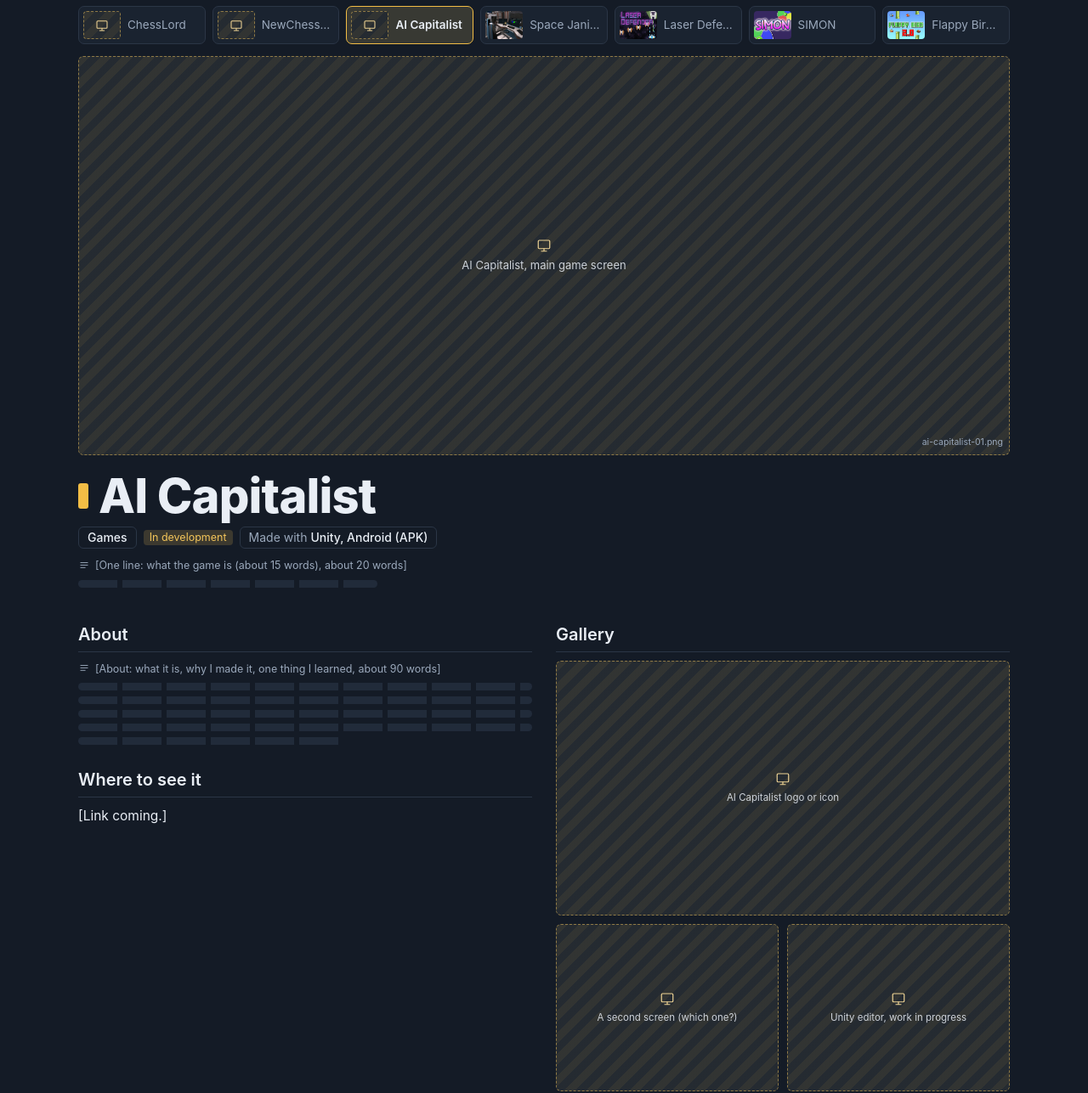
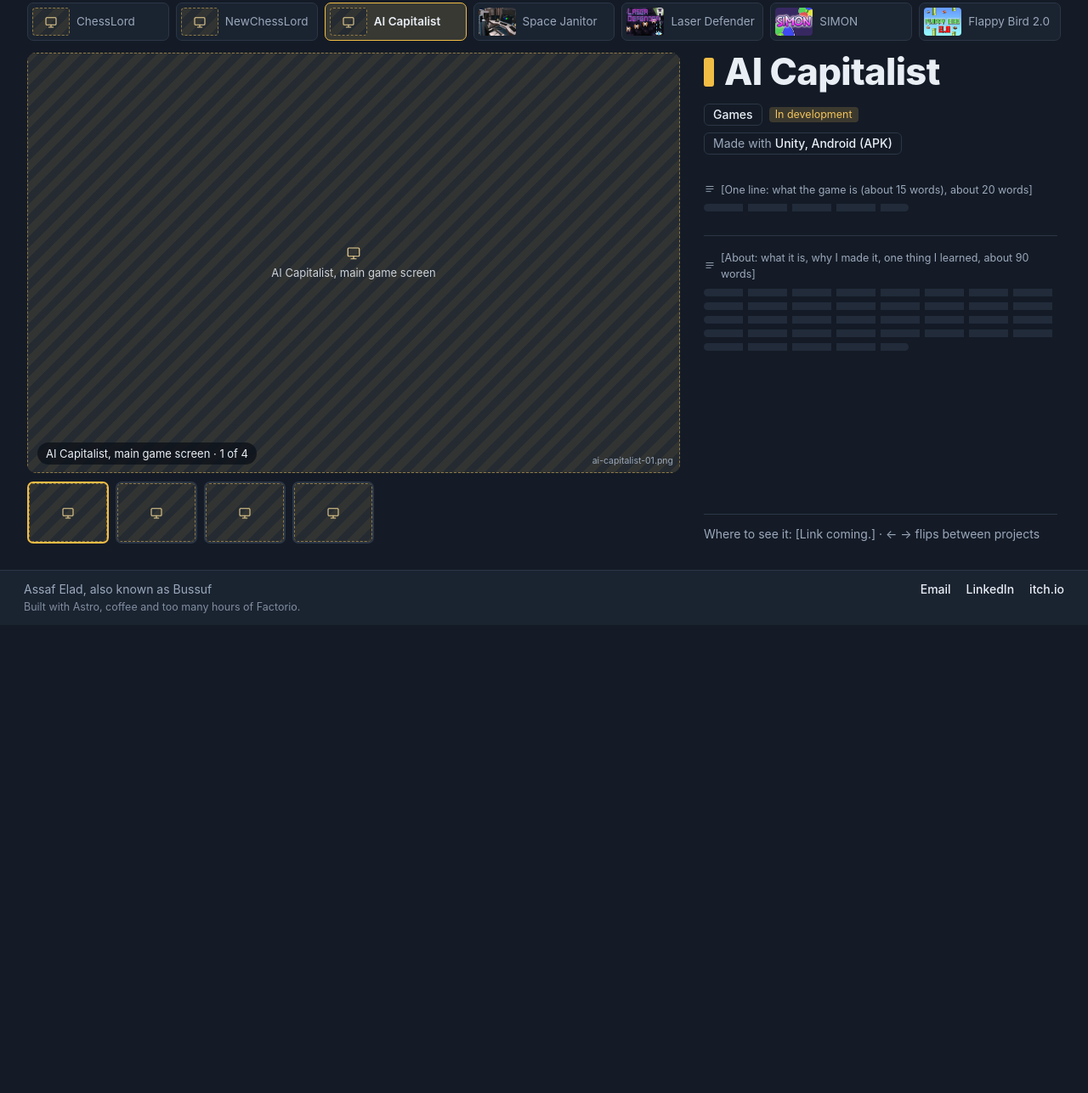
Before and after one commit to Bussuf/assafelad-site, an Astro site: page /games/ai-capitalist in a window 1280 px wide. Shown: the part 64-1351 px from the top of the page at 85% size. After the commit the page ends 800 px from the top, so only its background shows below. Built offline with nearby package versions, Linux system fonts and the light colour scheme; Astro itself is replaced by a stand-in of ours.

Commit message:
feat(#11): one screen on desktop - project page with image viewer and info column, compact home, content up to 1440px

```diff
--- a/src/components/Footer.astro
+++ b/src/components/Footer.astro
@@ -7,7 +7,7 @@ const links = [
 ---
 
 <footer class="border-t border-rule bg-raise">
-  <div class="mx-auto flex max-w-6xl flex-wrap justify-between gap-2.5 px-4 py-[18px] text-sm text-soft nav:px-7">
+  <div class="mx-auto flex max-w-[1440px] flex-wrap justify-between gap-2.5 px-4 py-3 text-sm text-soft nav:px-7">
     <span>
       Assaf Elad, also known as Bussuf<br />
       <small class="text-[12.5px] opacity-80">Built with Astro, coffee and too many hours of Factorio.</small>
--- a/src/components/Header.astro
+++ b/src/components/Header.astro
@@ -16,7 +16,7 @@ const tool =
 ---
 
 <div class="site-top sticky top-0 z-10 border-b border-rule bg-paper/90 backdrop-blur-md transition-shadow">
-  <header class="site-header mx-auto flex max-w-6xl flex-wrap items-center justify-between gap-3 px-4 py-3.5 transition-[padding] nav:px-7">
+  <header class="site-header mx-auto flex max-w-[1440px] flex-wrap items-center justify-between gap-3 px-4 py-3 transition-[padding] nav:px-7">
     <a href="/" class="k-home flex items-center gap-2.5 text-lg font-bold text-ink" data-sound="chord" data-nav="home">
       <i class="inline-block size-4 rounded bg-door" aria-hidden="true"></i>Assaf Elad
     </a>
--- a/src/components/home/Banner.astro
+++ b/src/components/home/Banner.astro
@@ -8,7 +8,7 @@ const words = JSON.stringify(BANNER.map(({ word, color, caption }) => ({ word, c
 ---
 
 <section
-  class="banner grid items-center gap-[18px] pt-[26px] pb-[22px] nav:grid-cols-[minmax(0,1.05fr)_minmax(0,1fr)] nav:gap-7 nav:pt-10 nav:pb-[34px]"
+  class="banner grid items-center gap-[18px] pt-[26px] pb-[22px] nav:grid-cols-[minmax(0,1fr)_auto] nav:gap-10 nav:pt-6 nav:pb-6"
   data-banner
   data-words={words}
   data-ms={WORD_MS}
@@ -98,6 +98,15 @@ const words = JSON.stringify(BANNER.map(({ word, color, caption }) => ({ word, c
     aspect-ratio: 3 / 2;
   }
   .collage > :global(.ph) { aspect-ratio: auto; height: 100%; min-height: 0; }
+  /* computer: the collage's height is capped so the banner and the doors fit one screen (#11) */
+  @media (min-width: 43.75rem) {
+    .collage {
+      --h: clamp(240px, calc(100dvh - 520px), 360px);
+      height: var(--h);
+      width: calc(var(--h) * 1.5);
+      aspect-ratio: auto;
+    }
+  }
   .collage > :global(.ph:first-child) { grid-row: span 2; }
   .collage.swap > :global(.ph:nth-child(1)) { animation: a-pop 0.55s cubic-bezier(0.2, 0.8, 0.2, 1) both; }
   .collage.swap > :global(.ph:nth-child(2)) { animation: a-right 0.55s 0.08s cubic-bezier(0.2, 0.8, 0.2, 1) both; }
--- /dev/null
+++ b/src/components/project/Gallery.astro
@@ -0,0 +1,95 @@
+---
+import { Image } from 'astro:assets';
+import Placeholder from '../Placeholder.astro';
+import { findImage } from '../../lib/images';
+import type { Project } from '../../lib/projects';
+
+/* One big image and a row of thumbnails under it: a thumbnail swaps the big image in place, no scrolling.
+   The big image is shown whole (contain) on a blurred copy of itself, so any shape fits. */
+interface Props {
+  project: Project;
+  class?: string;
+}
+
+const { project, class: className } = Astro.props;
+const shots = [project.data.hero, ...project.data.gallery].slice(0, 6);
+---
+
+<section class:list={['viewer', className]} aria-label="Gallery" data-viewer>
+  <div class="stage">
+    {
+      shots.map((s, i) => {
+        const img = findImage(s.file);
+        return (
+          <figure class="slide" data-slide={i} hidden={i !== 0}>
+            {img ? (
+              <>
+                <Image src={img} alt="" width={Math.min(1280, img.width)} class="bg" aria-hidden="true" loading={i === 0 ? 'eager' : 'lazy'} />
+                <Image src={img} alt={s.caption} width={Math.min(1280, img.width)} class="fg" loading={i === 0 ? 'eager' : 'lazy'} />
+              </>
+            ) : (
+              <Placeholder caption={s.caption} file={s.file} kind={s.kind} ratio="16:9" class="fill" />
+            )}
+            <figcaption>{s.caption} · {i + 1} of {shots.length}</figcaption>
+          </figure>
+        );
+      })
+    }
+  </div>
+  {
+    shots.length > 1 && (
+      <div class="thumbs" role="group" aria-label="Choose an image">
+        {shots.map((s, i) => (
+          <button type="button" class="thumb" data-show={i} aria-pressed={i === 0 ? 'true' : 'false'} aria-label={s.caption}>
+            <Placeholder caption={s.caption} file={s.file} kind={s.kind} ratio="4:3" size="tiny" />
+          </button>
+        ))}
+      </div>
+    )
+  }
+</section>
+
+<style>
+  .viewer { display: flex; flex-direction: column; gap: 10px; min-height: 0; }
+  .stage { position: relative; flex: 1; min-height: 260px; aspect-ratio: 16 / 10; border-radius: 10px; overflow: hidden; background: #0d121a; }
+  /* desktop: the stage takes the height that is left, so the page fits one screen */
+  @media (min-width: 43.75rem) {
+    .stage { aspect-ratio: auto; }
+  }
+  .slide { position: absolute; inset: 0; margin: 0; }
+  .slide :global(img) { position: absolute; inset: 0; width: 100%; height: 100%; display: block; }
+  .slide :global(img.bg) { object-fit: cover; filter: blur(26px) brightness(0.4); transform: scale(1.2); }
+  .slide :global(img.fg) { object-fit: contain; }
+  .slide :global(.fill) { position: absolute; inset: 0; aspect-ratio: auto; height: 100%; }
+  figcaption {
+    position: absolute;
+    left: 12px;
+    bottom: 10px;
+    padding: 3px 10px;
+    border-radius: 999px;
+    background: rgb(13 18 26 / 0.8);
+    color: #e9eef5;
+    font-size: 13px;
+  }
+  .thumbs { display: grid; grid-template-columns: repeat(6, minmax(0, 96px)); gap: 8px; }
+  .thumb { padding: 0; border: 2px solid var(--rule); border-radius: 7px; overflow: hidden; background: #0d121a; }
+  .thumb[aria-pressed='true'] { border-color: var(--c); }
+  @media (hover: hover) and (pointer: fine) {
+    .thumb:hover { border-color: var(--c); }
+  }
+  @media (max-width: 43.74rem) {
+    .thumbs { grid-template-columns: repeat(4, minmax(0, 1fr)); }
+  }
+</style>
+
+<script>
+  /* Delegated, so it works after every page swap. */
+  document.addEventListener('click', (e) => {
+    const btn = (e.target as Element).closest<HTMLElement>('[data-viewer] [data-show]');
+    if (!btn) return;
+    const viewer = btn.closest('[data-viewer]')!;
+    const n = btn.dataset.show;
+    viewer.querySelectorAll<HTMLElement>('[data-slide]').forEach((s) => (s.hidden = s.dataset.slide !== n));
+    viewer.querySelectorAll('[data-show]').forEach((b) => b.setAttribute('aria-pressed', String(b === btn)));
+  });
+</script>
--- a/src/layouts/Base.astro
+++ b/src/layouts/Base.astro
@@ -55,7 +55,7 @@ const pageTitle = current === 'home' ? title : `${title} | Assaf Elad`;
       data-sound="none">Skip to content</a
     >
     <Header current={current} />
-    <main id="main" class="mx-auto w-full max-w-6xl flex-1 px-4 pb-28 nav:px-7 nav:pb-10">
+    <main id="main" class="mx-auto w-full max-w-[1440px] flex-1 px-4 pb-28 nav:px-8 nav:pb-6">
       <slot />
     </main>
     <Footer />
--- a/src/pages/[door]/[slug].astro
+++ b/src/pages/[door]/[slug].astro
@@ -2,15 +2,13 @@
 import type { GetStaticPaths } from 'astro';
 import { render } from 'astro:content';
 import Base from '../../layouts/Base.astro';
-import Placeholder from '../../components/Placeholder.astro';
 import TextTodo from '../../components/TextTodo.astro';
-import ProjectCard from '../../components/door/ProjectCard.astro';
 import PlayButton from '../../components/project/PlayButton.astro';
 import GameWindow from '../../components/project/GameWindow.astro';
 import ProjectSwitcher from '../../components/project/ProjectSwitcher.astro';
+import Gallery from '../../components/project/Gallery.astro';
 import { DOORS } from '../../data/home';
 import { allProjects, langOf, type Project } from '../../lib/projects';
-import { isTall } from '../../lib/images';
 
 export const getStaticPaths = (async () => {
   const projects = await allProjects();
@@ -27,8 +25,7 @@ interface Props {
 }
 
 const { project, siblings } = Astro.props;
-const related = siblings.filter((p) => p.id !== project.id);
-const { name, door, status, state, made, summary, summaryTodo, link, hero, gallery } = project.data;
+const { name, door, status, state, made, summary, summaryTodo, link } = project.data;
 const doorInfo = DOORS.find((d) => d.key === door)!;
 const music = door === 'music';
 const { Content } = await render(project);
@@ -36,92 +33,57 @@ const hasAbout = !!project.body?.trim();
 const aboutTodo = music
   ? { what: 'About: what it is, who it is for, how to join', words: 70 }
   : { what: 'About: what it is, why I made it, one thing I learned', words: 90 };
-const motions = ['right', 'pop', 'drop', 'up'];
-// Phone games (screenshots taller than wide): three tall cells side by side instead of wide ones.
-const tallGallery = gallery.length > 0 && gallery.every((g) => isTall(g.file));
 ---
 
+<!-- Version A (his pick, #11): on a computer the page fits one screen - the gallery viewer on the left takes the
+     height that is left, the information sits in a column on the right. On a phone they stack. -->
 <Base title={name} description={summary ?? `${name}: ${status}`}>
-  <div class={`k-${door} pb-10`}>
+  <div class={`k-${door} project`}>
     <ProjectSwitcher project={project} items={siblings} />
-    <div class="mt-3.5" data-a="zoom" style="--d:40ms">
-      <Placeholder caption={hero.caption} file={hero.file} kind={hero.kind} ratio="21:9" />
-    </div>
 
-    <div class="mt-[18px] mb-1.5 flex flex-wrap items-center justify-between gap-3">
-      <h1
-        class="m-0 flex items-center gap-3 text-[clamp(34px,6vw,56px)] leading-[1.08] font-extrabold tracking-[-0.015em] text-balance"
-        data-a="left"
-        style="--d:140ms"
-      >
-        <span class="h-[30px] w-3 flex-none rounded-[3px] bg-door" aria-hidden="true"></span>
-        <bdi lang={langOf(name)}>{name}</bdi>
-      </h1>
-      <span class="flex flex-wrap gap-2" data-a="pop" style="--d:280ms">
-        <PlayButton project={project} />
-        <PlayButton project={project} variant="demo" />
-      </span>
-    </div>
+    <div class="layout">
+      <Gallery project={project} class="gal" />
 
-    <div class="mt-1.5 mb-2.5 flex flex-wrap gap-2 text-sm" data-a="up" style="--d:220ms">
-      <a href={doorInfo.href} class="rounded-md border border-rule px-2.5 py-0.5 font-medium text-ink">{doorInfo.title}</a>
-      <span class:list={['st self-center', state]}>{status}</span>
-      <span class="rounded-md border border-rule px-2.5 py-0.5 text-soft">Made with <b class="font-medium text-ink">{made}</b></span>
-    </div>
+      <aside class="info" data-a="right" style="--d:120ms">
+        <div class="flex items-center gap-3">
+          <span class="h-[34px] w-3 flex-none rounded-[3px] bg-door" aria-hidden="true"></span>
+          <h1 class="m-0 text-[clamp(32px,3.4vw,44px)] leading-[1.05] font-extrabold tracking-[-0.015em] text-balance">
+            <bdi lang={langOf(name)}>{name}</bdi>
+          </h1>
+        </div>
 
-    {summary ? <p class="mb-4 max-w-[60ch] text-[17px] text-soft">{summary}</p> : <TextTodo what={summaryTodo!} words={20} lines={1} />}
+        <div class="flex flex-wrap gap-2 text-sm">
+          <a href={doorInfo.href} class="rounded-md border border-rule px-2.5 py-0.5 font-medium text-ink">{doorInfo.title}</a>
+          <span class:list={['st self-center', state]}>{status}</span>
+          <span class="rounded-md border border-rule px-2.5 py-0.5 text-soft">Made with <b class="font-medium text-ink">{made}</b></span>
+        </div>
 
-    <div class="grid items-start gap-7 nav:grid-cols-2">
-      <div data-a="up" style="--d:300ms">
-        <h2>About</h2>
-        {hasAbout ? <div class="about"><Content /></div> : <TextTodo what={aboutTodo.what} words={aboutTodo.words} lines={5} />}
-        <h2>{music ? 'Where to hear it' : 'Where to see it'}</h2>
-        <p>
+        <div class="flex flex-wrap gap-2 empty:hidden">
+          <PlayButton project={project} class="big" />
+          <PlayButton project={project} variant="demo" class="big" />
+        </div>
+
+        {summary ? <p class="lead">{summary}</p> : <TextTodo what={summaryTodo!} words={20} lines={1} />}
+
+        <div class="about">
+          {hasAbout ? <Content /> : <TextTodo what={aboutTodo.what} words={aboutTodo.words} lines={5} />}
+        </div>
+
+        <p class="where">
+          {music ? 'Where to hear it' : 'Where to see it'}:
           {
             project.data.private
-              ? 'A private system with real data. Shown as screenshots only.'
+              ? ' A private system with real data. Shown as screenshots only.'
               : link?.url
-                ? <a href={link.url} class="text-link underline underline-offset-2" target="_blank" rel="noopener">{link.label}</a>
+                ? <a href={link.url} class="text-link underline underline-offset-2" target="_blank" rel="noopener"> {link.label}</a>
                 : link
-                  ? link.label
-                  : '[Link coming.]'
+                  ? ` ${link.label}`
+                  : ' [Link coming.]'
           }
+          {siblings.length > 1 && <span class="keys"> · ← → flips between projects</span>}
         </p>
-      </div>
-      <div>
-        <h2>Gallery</h2>
-        {
-          tallGallery ? (
-            <div class="grid grid-cols-3 gap-2.5">
-              {gallery.slice(0, 3).map((g, i) => (
-                <div data-a={motions[i]} style={`--d:${320 + i * 90}ms`}>
-                  <Placeholder caption={g.caption} file={g.file} kind={g.kind} ratio="9:16" size="small" />
-                </div>
-              ))}
-            </div>
-          ) : (
-            <div class="grid grid-cols-2 gap-2.5">
-              {gallery.slice(0, 4).map((g, i) => (
-                <div class:list={[{ 'col-span-2': i === 0 }]} data-a={motions[i]} style={`--d:${320 + i * 90}ms`}>
-                  <Placeholder caption={g.caption} file={g.file} kind={g.kind} ratio={i === 0 ? '16:9' : '4:3'} size="small" />
-                </div>
-              ))}
-            </div>
-          )
-        }
-      </div>
+      </aside>
     </div>
-
-    {
-      related.length > 0 && (
-        <>
-          <h2>More in {doorInfo.title}</h2>
-          <div class="grid grid-cols-2 gap-2.5 nav:grid-cols-[repeat(auto-fill,minmax(170px,1fr))] nav:gap-3">
-            {related.map((p, i) => <ProjectCard project={p} compact motion="right" delay={420 + i * 60} />)}
-          </div>
-        </>
-      )
-    }
 
     <GameWindow project={project} />
     <GameWindow project={project} variant="demo" />
@@ -129,14 +91,28 @@ const tallGallery = gallery.length > 0 && gallery.every((g) => isTall(g.file));
 </Base>
 
 <style>
-  h2 {
-    margin: 26px 0 10px;
-    padding-bottom: 4px;
-    border-bottom: 1px solid var(--rule);
-    font-size: 20px;
-    font-weight: 600;
+  /* minmax(0, 1fr): a big image must never widen the column past the screen */
+  .layout { display: grid; grid-template-columns: minmax(0, 1fr); gap: 18px; margin-top: 14px; }
+  .info { display: flex; flex-direction: column; gap: 14px; min-height: 0; }
+  .lead { margin: 0; font-size: 17px; color: var(--soft); max-width: 60ch; }
+  .about { border-top: 1px solid var(--rule); padding-top: 12px; font-size: 15px; line-height: 1.55; }
+  .about :global(p) { margin: 0 0 10px; }
+  .about :global(strong) { font-weight: 600; }
+  .where { margin: 0; border-top: 1px solid var(--rule); padding-top: 12px; font-size: 14px; color: var(--soft); }
+  .keys { display: none; }
+  .info :global(.play-btn.big) { font-size: 15px; padding: 9px 18px 9px 14px; min-height: 44px; border-radius: 8px; }
+
+  /* computer: everything in one screen, footer included. ~56px header + ~70px project strip + ~60px footer + gaps. */
+  @media (min-width: 43.75rem) {
+    .layout {
+      grid-template-columns: minmax(0, 1fr) 420px;
+      gap: 28px;
+      height: calc(100dvh - 222px);
+      min-height: 480px;
+    }
+    .layout :global(.gal) { min-height: 0; }
+    .info { overflow-y: auto; padding-right: 4px; }
+    .where { margin-top: auto; }
+    .keys { display: inline; }
   }
-  p,
-  .about :global(p) { margin: 0 0 10px; max-width: 64ch; }
-  .about :global(strong) { font-weight: 600; }
 </style>
```
Also changed, not shown: BACKLOG.md (+9 -2 lines), src/components/home/Door.astro (+7 -0 lines).
